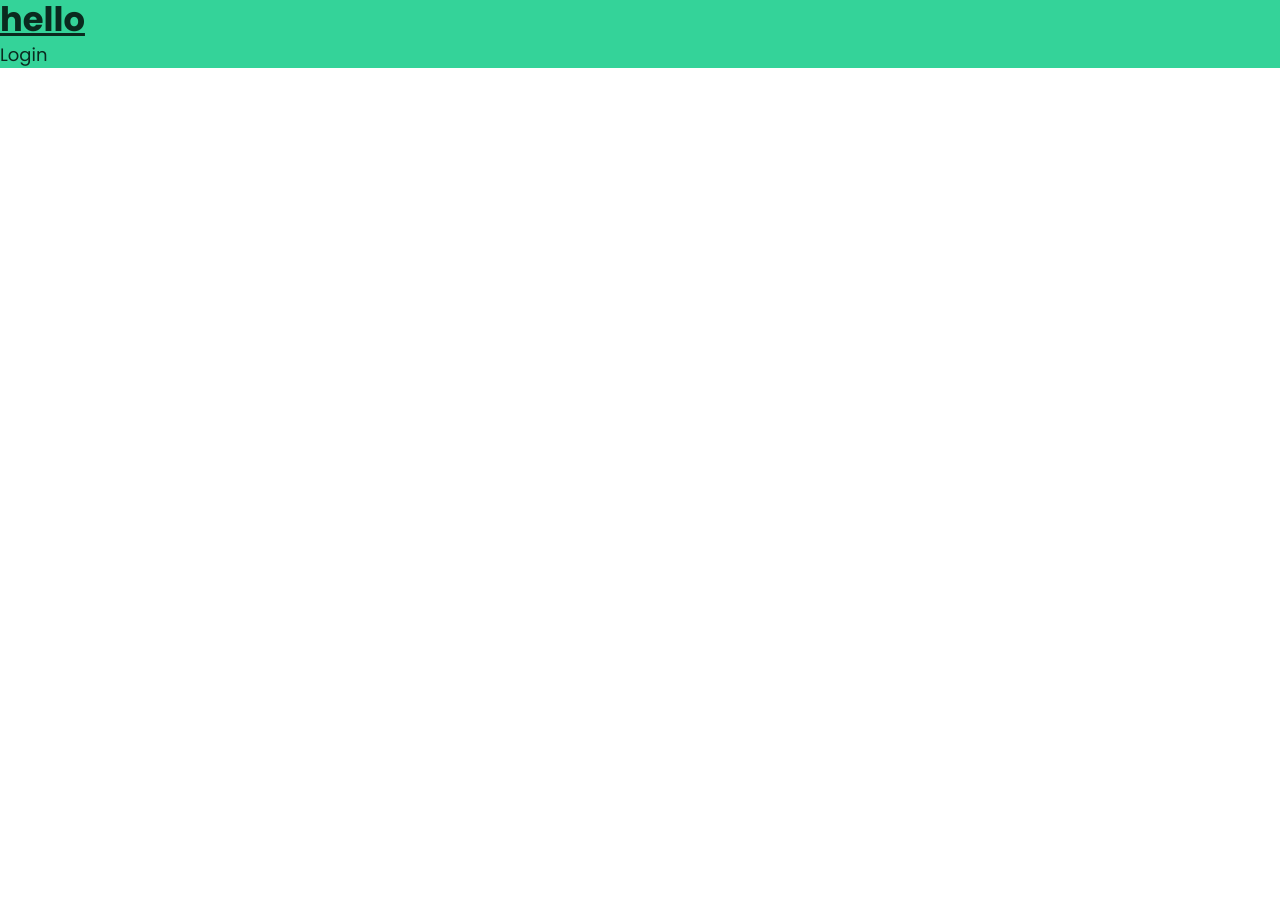
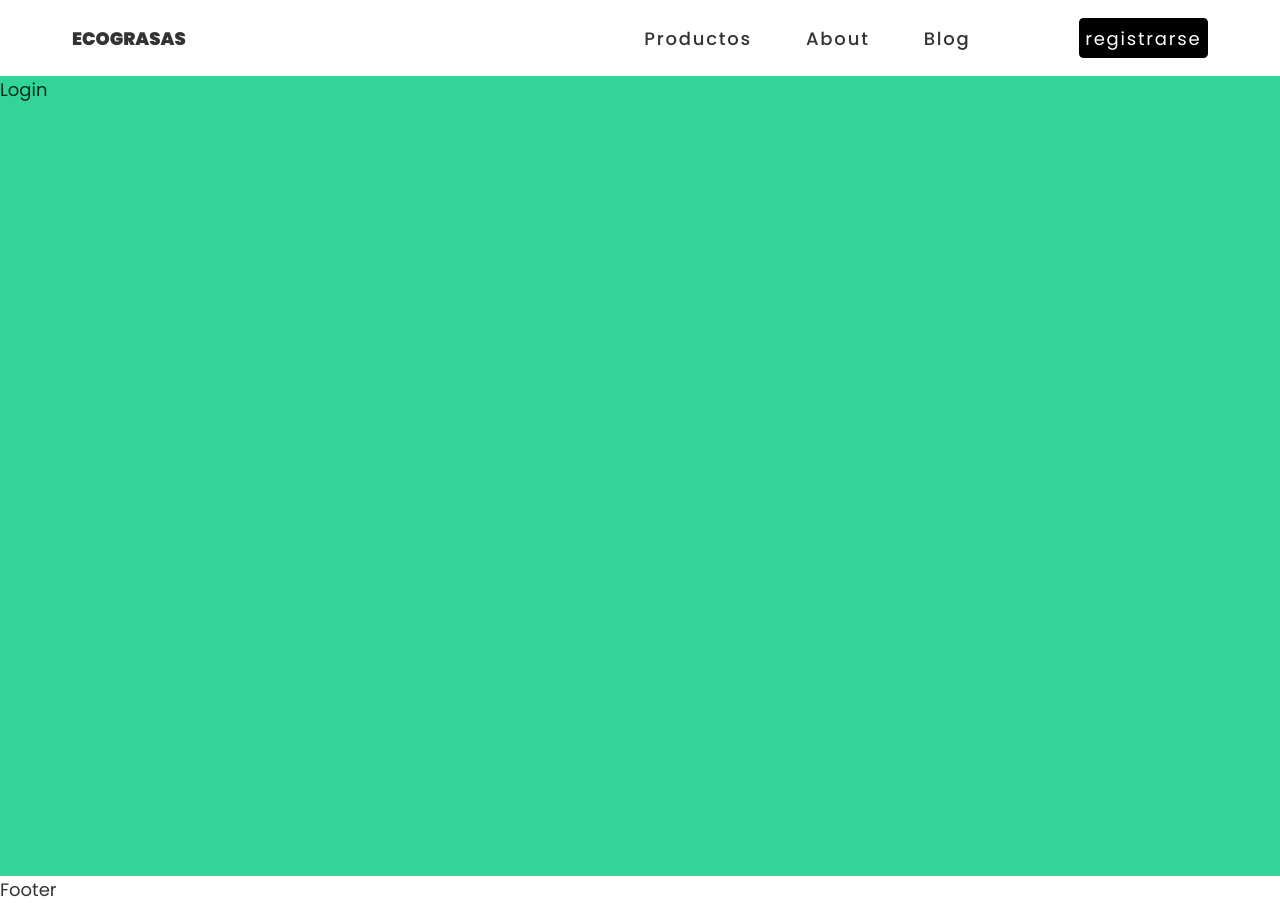
Before and after one commit to geekcodgkc/ecograsasfront, a Gatsby site: page /Login in a window 1280 px wide. Before the commit the page ends 800 px from the top, so only its background shows below. Built offline with nearby package versions, Linux system fonts and the light colour scheme; Gatsby itself is replaced by a stand-in of ours.

Commit message:
nav bar stiles added

```diff
--- /dev/null
+++ b/src/components/nav/index.scss
@@ -0,0 +1,20 @@
+.register-button{
+    color: white;
+    background: #000;
+    padding: 0.25rem;
+    border-radius: 0.25rem;
+    border: solid 0.15rem black;
+    transition-duration: 0.15s;
+}
+
+.register-button:hover{
+    color: black;
+    background: white;
+    border-radius: 0.25rem;
+    border: solid 0.15rem black;
+    transition-duration: 0.15s;
+}
+
+.nav-hover:hover {
+    color: #60794d;
+}
--- a/src/components/nav/index.tsx
+++ b/src/components/nav/index.tsx
@@ -1,7 +1,29 @@
 import React from 'react'
+import { Link } from 'gatsby'
+import './index.scss'
 
 export default function NavBar() {
   return (
-    <div>index</div>
+    <nav className="min-w-full p-4 px-16 justify-between flex-wrap items-center flex">
+      <div className='items-center flex'>
+        <Link to="/" className='font-black duration-150 nav-hover'>
+          ECOGRASAS
+        </Link>
+      </div>
+      <div className='items-center flex gap-x-4 tracking-widest'>
+        <Link to="/" className='font-medium px-4 duration-150 nav-hover'>
+          Productos
+        </Link>
+        <Link to="/" className='font-medium px-4 duration-150 nav-hover'>
+          About
+        </Link>
+        <Link to="/" className='font-medium px-4 duration-150 nav-hover'>
+          Blog
+        </Link>
+        <button className='register-button ml-16'>
+          registrarse
+        </button>
+      </div>
+    </nav>
   )
 }
--- a/src/containers/layout/index.tsx
+++ b/src/containers/layout/index.tsx
@@ -1,13 +1,16 @@
 import React from 'react'
 import '../../styles/global.scss'
+import NavBar from '../../components/nav'
+import Footer from '../../components/footer'
 
 export default function Layout({ children }: React.PropsWithChildren) {
   return (
     <>
-      <main className="min-w-full bg-[#34d399]">
-        <h1 className='text-3xl font-bold underline'>hello</h1>
-        {children}
-      </main>
+      <NavBar />
+        <main className="min-w-full bg-[#34d399] min-h-screen">
+          {children}
+        </main>
+      <Footer />
     </>
   )
 }
```
Also changed, not shown: todo.md (added, +4 -0 lines), src/containers/layout/index.scss (deleted).
